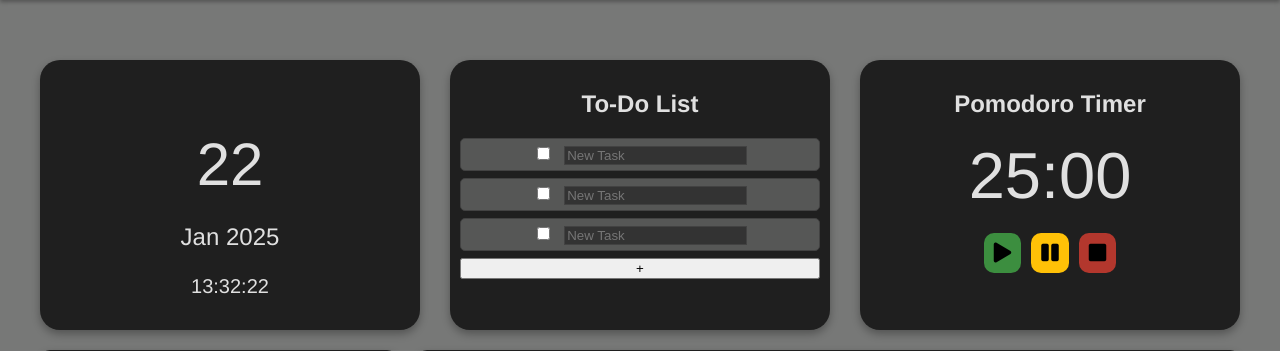
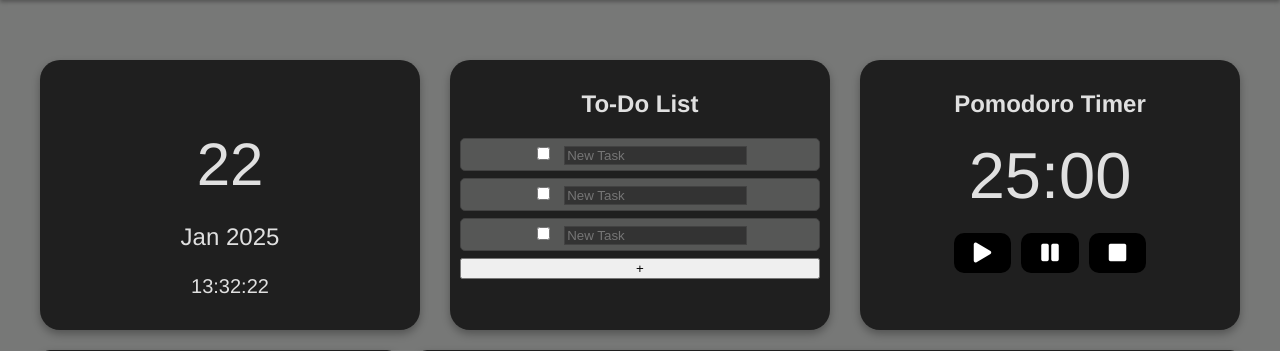
Before and after one commit to xeena26/ProjectTikk, a Flask app: page /dashboard in a window 1280 px wide. Shown: the part 66-417 px from the top of the page. Run offline with Flask 3, Linux system fonts and the light colour scheme; a user stored in the database is signed in; data that the repository does not hold is empty.

Commit message:
Thu, Jan 23, 2025, 12:32 AM +11:00

```diff
--- a/static/styles.css
+++ b/static/styles.css
@@ -170,31 +172,23 @@ footer {
 
 .button {
     font-size: 20px;
-    padding: 10px 10px;
+    padding: 10px 20px;
     border: none;
     border-radius: 10px;
     cursor: pointer;
     display: flex;
     align-items: center;
     justify-content: center;
-    color: black;
-    background: none;
+    background-color: black; /* Set background to black */
+    color: white; /* Set text color to white */
+}
+
+.button:hover {
+    background-color: #333; /* Slightly lighter black for hover effect */
 }
 
 .button svg {
-    color: black;
-}
-
-.start-button {
-    background-color: #3C8E3F;
-}
-
-.pause-button {
-    background-color: #FFC107;
-}
-
-.reset-button {
-    background-color: #B3372D;
+    color: white; /* Ensure SVG color is white */
 }
 
 .timer {
```
Also changed, not shown: other parts of static/styles.css (+16 -20 lines).
